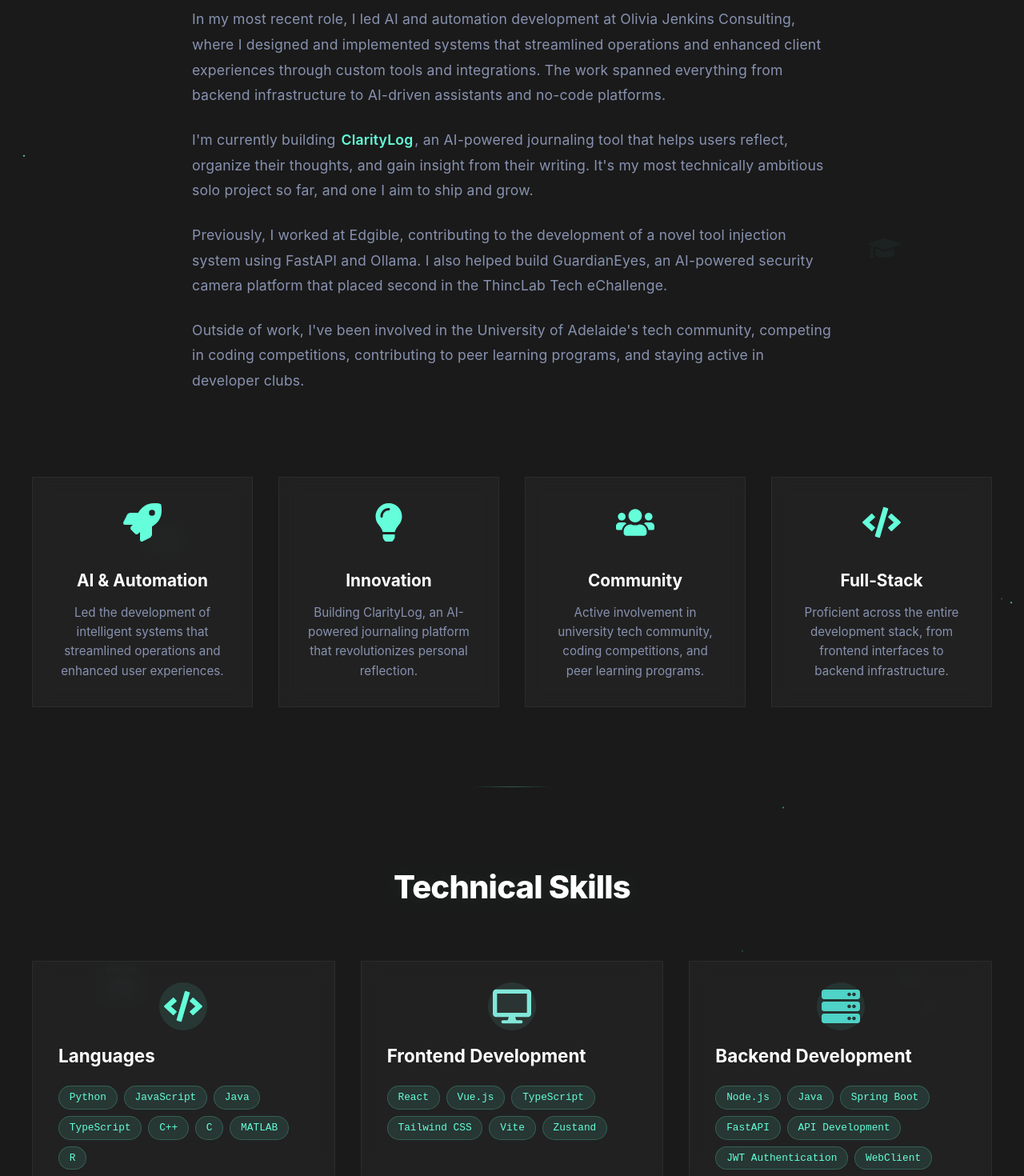
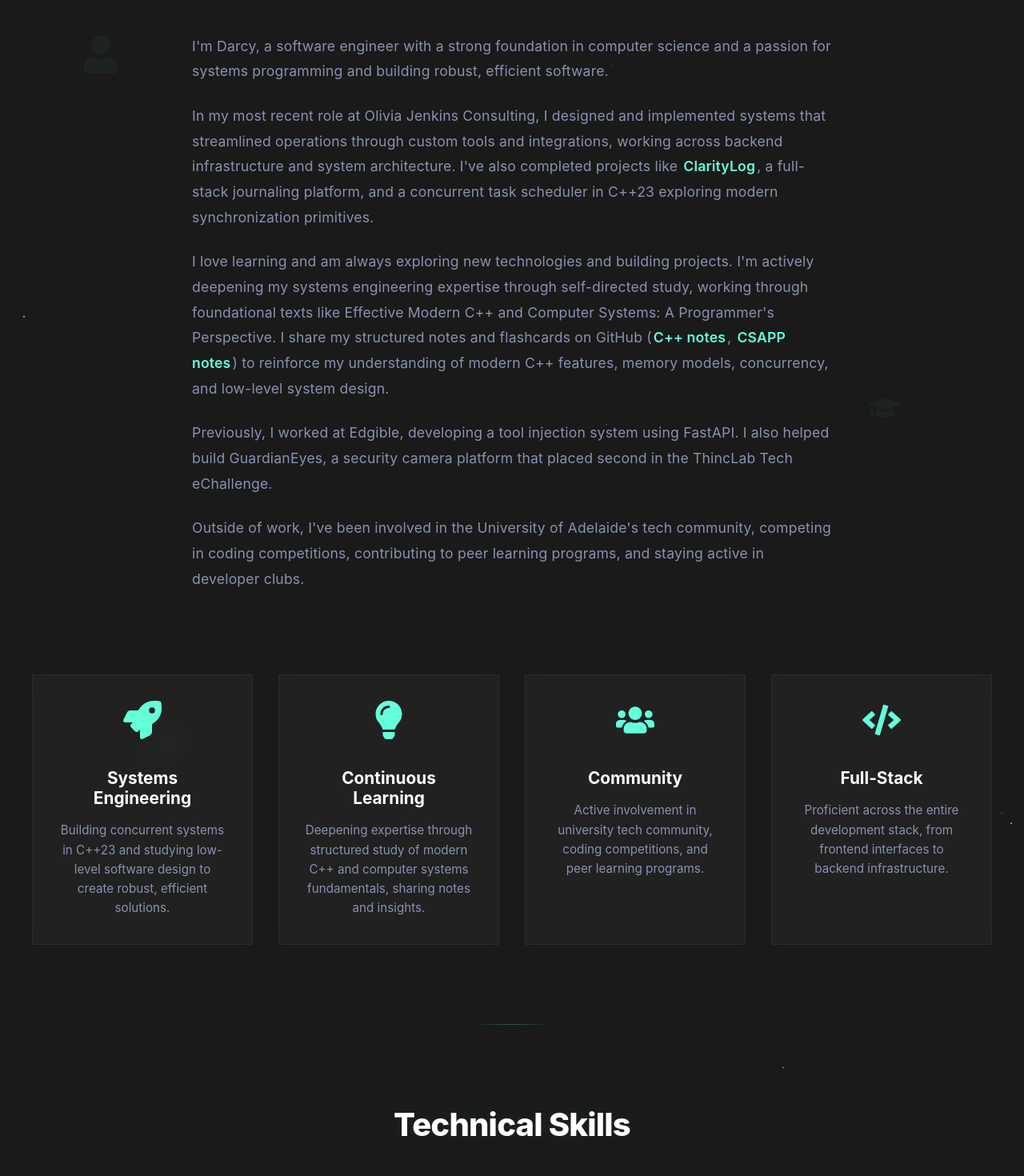
Before and after one commit to darcyg32/darcyg32.github.io, a React (Vite) app: page / in a window 1280 px wide. Shown: the part 1330-2800 px from the top of the page at 80% size. Built offline with nearby package versions, Linux system fonts and the light colour scheme.

Commit message:
Refactor About, Experience, Hero, Projects, and Skills components; update project descriptions and skills to reflect recent work on concurrent systems and C++23.

```diff
--- a/src/components/About.jsx
+++ b/src/components/About.jsx
@@ -124,20 +124,15 @@ export default function About() {
           <motion.div className={styles.aboutText} variants={itemVariants}>
             <motion.p variants={textVariants}>
               I'm Darcy, a software engineer with a strong foundation in
-              computer science and a passion for building thoughtful, impactful
-              software.
+              computer science and a passion for systems programming and
+              building robust, efficient software.
             </motion.p>
 
             <motion.p variants={textVariants}>
-              In my most recent role, I led AI and automation development at Olivia Jenkins
-              Consulting, where I designed and implemented systems that streamlined
-              operations and enhanced client experiences through custom tools and
-              integrations. The work spanned everything from backend
-              infrastructure to AI-driven assistants and no-code platforms.
-            </motion.p>
-
-            <motion.p variants={textVariants}>
-              I'm currently building{" "}
+              In my most recent role at Olivia Jenkins Consulting, I designed
+              and implemented systems that streamlined operations through custom
+              tools and integrations, working across backend infrastructure and
+              system architecture. I've also completed projects like{" "}
               <motion.a
                 href="https://claritylog.app"
                 target="_blank"
@@ -149,17 +144,49 @@ export default function About() {
               >
                 ClarityLog
               </motion.a>
-              , an AI-powered journaling tool that helps users reflect, organize
-              their thoughts, and gain insight from their writing. It's my most
-              technically ambitious solo project so far, and one I aim to ship
-              and grow.
+              , a full-stack journaling platform, and a concurrent task
+              scheduler in C++23 exploring modern synchronization primitives.
             </motion.p>
 
             <motion.p variants={textVariants}>
-              Previously, I worked at Edgible, contributing to the development
-              of a novel tool injection system using FastAPI and Ollama. I also helped
-              build GuardianEyes, an AI-powered security camera platform that
-              placed second in the ThincLab Tech eChallenge.
+              I love learning and am always exploring new technologies and
+              building projects. I'm actively deepening my systems engineering
+              expertise through self-directed study, working through
+              foundational texts like Effective Modern C++ and Computer Systems:
+              A Programmer's Perspective. I share my structured notes and
+              flashcards on GitHub (
+              <motion.a
+                href="https://github.com/darcyg32/effective-modern-cpp-notes"
+                target="_blank"
+                rel="noopener noreferrer"
+                className={styles.projectLink}
+                aria-label="View Effective Modern C++ notes on GitHub (opens in new tab)"
+                whileHover={{ scale: 1.05 }}
+                whileTap={{ scale: 0.95 }}
+              >
+                C++ notes
+              </motion.a>
+              ,{" "}
+              <motion.a
+                href="https://github.com/darcyg32/csapp-notes"
+                target="_blank"
+                rel="noopener noreferrer"
+                className={styles.projectLink}
+                aria-label="View Computer Systems notes on GitHub (opens in new tab)"
+                whileHover={{ scale: 1.05 }}
+                whileTap={{ scale: 0.95 }}
+              >
+                CSAPP notes
+              </motion.a>
+              ) to reinforce my understanding of modern C++ features, memory
+              models, concurrency, and low-level system design.
+            </motion.p>
+
+            <motion.p variants={textVariants}>
+              Previously, I worked at Edgible, developing a tool injection
+              system using FastAPI. I also helped build GuardianEyes, a security
+              camera platform that placed second in the ThincLab Tech
+              eChallenge.
             </motion.p>
 
             <motion.p variants={textVariants}>
@@ -183,10 +210,10 @@ export default function About() {
               <div className={styles.highlightIcon}>
                 <FaRocket />
               </div>
-              <h3>AI & Automation</h3>
+              <h3>Systems Engineering</h3>
               <p>
-                Led the development of intelligent systems that streamlined
-                operations and enhanced user experiences.
+                Building concurrent systems in C++23 and studying low-level
+                software design to create robust, efficient solutions.
               </p>
             </motion.div>
 
@@ -201,10 +228,10 @@ export default function About() {
               <div className={styles.highlightIcon}>
                 <FaLightbulb />
               </div>
-              <h3>Innovation</h3>
+              <h3>Continuous Learning</h3>
               <p>
-                Building ClarityLog, an AI-powered journaling platform that
-                revolutionizes personal reflection.
+                Deepening expertise through structured study of modern C++ and
+                computer systems fundamentals, sharing notes and insights.
               </p>
             </motion.div>
 
--- a/src/components/Experience.jsx
+++ b/src/components/Experience.jsx
@@ -20,18 +20,18 @@ const experiences = [
     location: "Adelaide, South Australia, Australia",
     date: "Jun 2025 - Aug. 2025",
     description: [
-      "Led AI and automation development, designing and implementing systems that streamlined operations and enhanced client experiences.",
-      "Developed custom tools and integrations spanning backend infrastructure, CRMs, and automation software.",
-      "Architected scalable solutions that integrated AI capabilities with existing business workflows and systems.",
-      "Collaborated with cross-functional teams to deliver innovative automation solutions that drove operational efficiency.",
+      "Led systems development, designing and implementing scalable solutions that streamlined operations and enhanced client experiences.",
+      "Developed custom tools and integrations spanning backend infrastructure, CRMs, and third-party systems.",
+      "Architected scalable solutions that integrated with existing business workflows and systems, focusing on system design and API development.",
+      "Collaborated with cross-functional teams to deliver robust engineering solutions that drove operational efficiency.",
     ],
     skills: [
-      "AI Integration",
       "System Architecture",
-      "Automation Engineering",
+      "Backend Development",
       "API Development",
+      "Integration Engineering",
     ],
-    achievements: ["Lead Role", "AI Focus", "Scalable Solutions"],
+    achievements: ["Lead Role", "System Design", "Scalable Solutions"],
     icon: <FaRocket />,
     color: "#64ffda",
   },
@@ -67,15 +67,15 @@ const experiences = [
   },
   {
     title: "Software Engineer",
-    company: "GuardianEyes - AI-Powered Security Camera",
+    company: "GuardianEyes - Security Camera System",
     location: "Adelaide, Australia",
     date: "Feb. 2024 - Jun. 2024",
     description: [
-      "Built an AI-powered web application using HTML and Node.js for real-time detection of abusive speech in video feeds by extracting audio from video streams and integrating a third-party speech recognition API.",
+      "Built a real-time web application using HTML and Node.js for processing video feeds, extracting audio from video streams, and integrating third-party APIs for speech recognition.",
       "Contributed to research and pitching efforts that secured 2nd place and a $2000 prize in the ThincLab Tech eChallenge, showcasing the system's scalability for deployment in nursing homes and hospitals worldwide.",
     ],
     skills: ["Python", "Node.js", "JavaScript", "API Development"],
-    achievements: ["2nd Place", "ThincLab", "Real-time AI"],
+    achievements: ["2nd Place", "ThincLab", "Real-time Systems"],
     icon: <FaTrophy />,
     color: "#4fd1c7",
   },
--- a/src/components/Hero.jsx
+++ b/src/components/Hero.jsx
@@ -129,18 +129,18 @@ export default function Hero() {
             transition={{ duration: 0.6, delay: 1.3 }}
           >
             Hi! I'm a software engineer and Computer Science graduate from the
-            University of Adelaide, passionate about building impactful products
-            and solving complex problems.
+            University of Adelaide, passionate about systems programming and
+            building robust, efficient software.
           </motion.p>
           <motion.p
             initial={{ opacity: 0 }}
             animate={{ opacity: 1 }}
             transition={{ duration: 0.6, delay: 1.5 }}
           >
-            I've developed scalable AI and automation systems at Olivia Jenkins
-            Consulting, built LLM tool injection capabilities at Edgible, helped
-            build GuardianEyes (an AI security app that placed second in the
-            ThincLab Tech eChallenge), and I'm currently solo-building{" "}
+            I've worked on scalable systems at Olivia Jenkins Consulting, built
+            tool injection capabilities at Edgible, and helped develop GuardianEyes
+            (a security app that placed second in the ThincLab Tech eChallenge).
+            I've also completed projects like{" "}
             <motion.a
               href="https://claritylog.app"
               target="_blank"
@@ -152,15 +152,42 @@ export default function Hero() {
             >
               ClarityLog
             </motion.a>
-            , an AI-powered journaling platform.
+            , a full-stack journaling platform.
           </motion.p>
           <motion.p
             initial={{ opacity: 0 }}
             animate={{ opacity: 1 }}
             transition={{ duration: 0.6, delay: 1.7 }}
           >
-            I enjoy working across the full stack and constantly exploring new
-            technologies to bring ambitious ideas to life.
+            I love learning and am always exploring new technologies and building
+            projects. I'm currently deepening my systems engineering expertise through
+            self-directed study, working through foundational texts like Effective
+            Modern C++ and Computer Systems: A Programmer's Perspective. I share my
+            structured notes and flashcards on GitHub (
+            <motion.a
+              href="https://github.com/darcyg32/effective-modern-cpp-notes"
+              target="_blank"
+              rel="noopener noreferrer"
+              className={styles.projectLink}
+              aria-label="View Effective Modern C++ notes on GitHub (opens in new tab)"
+              whileHover={{ scale: 1.05 }}
+              whileTap={{ scale: 0.95 }}
+            >
+              C++ notes
+            </motion.a>
+            ,{" "}
+            <motion.a
+              href="https://github.com/darcyg32/csapp-notes"
+              target="_blank"
+              rel="noopener noreferrer"
+              className={styles.projectLink}
+              aria-label="View Computer Systems notes on GitHub (opens in new tab)"
+              whileHover={{ scale: 1.05 }}
+              whileTap={{ scale: 0.95 }}
+            >
+              CSAPP notes
+            </motion.a>
+            ) to reinforce my understanding.
           </motion.p>
           <motion.div
             className={styles.currentlyWorking}
@@ -170,8 +197,9 @@ export default function Hero() {
             whileHover={{ scale: 1.02 }}
           >
             <p>
-              <strong>Currently working on:</strong> Exploring new technologies,
-              sharpening system design skills, and strengthening my algorithmic problem-solving.
+              <strong>Currently working on:</strong> Deepening my systems engineering
+              foundations through structured study of Effective Modern C++ and Computer
+              Systems: A Programmer's Perspective, building projects to apply what I learn.
             </p>
           </motion.div>
         </motion.article>
--- a/src/components/Projects.jsx
+++ b/src/components/Projects.jsx
@@ -21,29 +21,21 @@ import {
 
 const projects = [
   {
-    title: "ClarityLog - AI-Enhanced Journaling Platform",
+    title: "Concurrent Task Scheduler (C++23)",
     description:
-      "A comprehensive AI-powered journaling platform that revolutionizes personal reflection through advanced natural language processing and sentiment analysis.",
+      "A modern C++23 thread-pool scheduler exploring concurrent programming and standard library synchronization primitives, distributing work across std::jthread workers with a minimal, dependency-free API.",
     skills: [
-      "React",
-      "Vite",
-      "PostgreSQL",
-      "Supabase",
-      "Node.js",
-      "Ollama",
-      "OpenAI API",
-      "API Development",
-      "JWT Authentication",
-      "Large Language Models (LLM)",
+      "C++",
+      "Systems Programming",
     ],
-    github: null, // In Development
-    live: "https://claritylog.app",
-    icon: <FaBook />,
-    date: "Feb 2025 - Present",
+    github: "https://github.com/darcyg32/ConcurrentTaskScheduler-Cpp23",
+    live: null,
+    icon: <FaServer />,
+    date: "Nov 2025 - Nov 2025",
     featured: true,
-    categories: ["AI/ML", "Web Development"],
+    categories: ["Systems Programming"],
     longDescription:
-      "Engineered a full-stack journaling platform that transforms traditional journaling by integrating AI-driven features such as sentiment analysis, emotion detection, entry type classification, and theme extraction. Implemented key functionalities including real-time autosave, Markdown support, PostgreSQL full-text search, JWT authentication, and a dynamic network view that connects entries by shared themes and relationships. Designed and implemented a multi-prompt system that split a massive prompt into six concurrent, shorter prompts, improving processing speed by an estimated 40% and reducing response formatting errors by over 99%, effectively eliminating them under all test conditions.",
+      "Built a modern C++23 thread-pool scheduler to explore concurrent programming and standard library synchronisation primitives. The scheduler distributes work across a fixed set of std::jthread workers with a minimal, dependency-free API. Implemented a thread-safe task queue using std::mutex and std::condition_variable for efficient worker wake-ups and coordination. Leveraged C++23 std::jthread for automatic thread joining and RAII-based resource management. Designed template-based submit() method with perfect forwarding to accept lambdas, function objects, and function pointers. Ensured graceful shutdown with atomic flags and condition variable signaling, allowing workers to drain pending tasks before termination. Focused on educational clarity with a compact implementation that demonstrates best practices for synchronization and concurrent design patterns.",
   },
   {
     title: "ApiHub - Full-Stack API Aggregator",
@@ -69,6 +61,31 @@ const projects = [
     categories: ["Web Development"],
     longDescription:
       "Developed a full-stack API aggregator to learn modern Java + React development. Built a Spring Boot 3.5 backend (Java 17) with reactive WebClient for HTTP calls, REST endpoints with validation and DTOs, Spring Security with HTTP Basic authentication, and JPA/H2 persistence. Created a React 19 + TypeScript frontend with Vite build tooling, responsive Tailwind CSS UI, and modern React patterns. Successfully integrated 3 external APIs (CoinGecko for crypto prices, Open-Meteo for weather data, and Official Joke API) with real-time data display and proper error handling.",
+  },
+  {
+    title: "ClarityLog - AI-Enhanced Journaling Platform",
+    description:
+      "A comprehensive AI-powered journaling platform that revolutionizes personal reflection through advanced natural language processing and sentiment analysis.",
+    skills: [
+      "React",
+      "Vite",
+      "PostgreSQL",
+      "Supabase",
+      "Node.js",
+      "Ollama",
+      "OpenAI API",
+      "API Development",
+      "JWT Authentication",
+      "Large Language Models (LLM)",
+    ],
+    github: null, // In Development
+    live: "https://claritylog.app",
+    icon: <FaBook />,
+    date: "Feb 2025 - Aug 2025",
+    featured: true,
+    categories: ["AI/ML", "Web Development"],
+    longDescription:
+      "Engineered a full-stack journaling platform that transforms traditional journaling by integrating AI-driven features such as sentiment analysis, emotion detection, entry type classification, and theme extraction. Implemented key functionalities including real-time autosave, Markdown support, PostgreSQL full-text search, JWT authentication, and a dynamic network view that connects entries by shared themes and relationships. Designed and implemented a multi-prompt system that split a massive prompt into six concurrent, shorter prompts, improving processing speed by an estimated 40% and reducing response formatting errors by over 99%, effectively eliminating them under all test conditions.",
   },
   {
     title: "Ollama-FastAPI Integration Demo",
@@ -150,7 +167,7 @@ const projects = [
   },
 ];
 
-const filters = ["All", "AI/ML", "Web Development", "Game Development"];
+const filters = ["All", "Systems Programming", "AI/ML", "Web Development", "Game Development"];
 
 const containerVariants = {
   hidden: { opacity: 0 },
--- a/src/components/Skills.jsx
+++ b/src/components/Skills.jsx
@@ -15,19 +15,45 @@ import {
 
 const skills = [
   {
+    category: "Systems Programming",
+    icon: <FaCogs />,
+    skills: [
+      "C++23",
+      "Concurrent Programming",
+      "Thread Synchronization",
+      "RAII & Resource Management",
+      "Standard Library Primitives",
+    ],
+    color: "#64ffda",
+  },
+  {
     category: "Languages",
     icon: <FaCode />,
     skills: [
+      "C++",
+      "C",
+      "Java",
       "Python",
       "JavaScript",
-      "Java",
       "TypeScript",
-      "C++",
-      "C",
       "MATLAB",
       "R",
     ],
-    color: "#64ffda",
+    color: "#81e6d9",
+  },
+  {
+    category: "Backend Development",
+    icon: <FaServer />,
+    skills: [
+      "Java",
+      "Spring Boot",
+      "Node.js",
+      "FastAPI",
+      "API Development",
+      "JWT Authentication",
+      "WebClient",
+    ],
+    color: "#4fd1c7",
   },
   {
     category: "Frontend Development",
@@ -39,32 +65,6 @@ const skills = [
       "Tailwind CSS",
       "Vite",
       "Zustand",
-    ],
-    color: "#81e6d9",
-  },
-  {
-    category: "Backend Development",
-    icon: <FaServer />,
-    skills: [
-      "Node.js",
-      "Java",
-      "Spring Boot",
-      "FastAPI",
-      "API Development",
-      "JWT Authentication",
-      "WebClient",
-    ],
-    color: "#4fd1c7",
-  },
-  {
-    category: "AI & Machine Learning",
-    icon: <FaBrain />,
-    skills: [
-      "Large Language Models (LLM)",
-      "OpenAI APIs",
-      "LLM Prompt Engineering",
-      "Ollama",
-      "Computer Vision (OpenCV)",
     ],
     color: "#38b2ac",
   },
@@ -91,6 +91,18 @@ const skills = [
       "n8n",
       "Gradle",
       "Spring Security",
+    ],
+    color: "#2c7a7b",
+  },
+  {
+    category: "AI & Machine Learning",
+    icon: <FaBrain />,
+    skills: [
+      "Large Language Models (LLM)",
+      "OpenAI APIs",
+      "LLM Prompt Engineering",
+      "Ollama",
+      "Computer Vision (OpenCV)",
     ],
     color: "#2c7a7b",
   },
```
